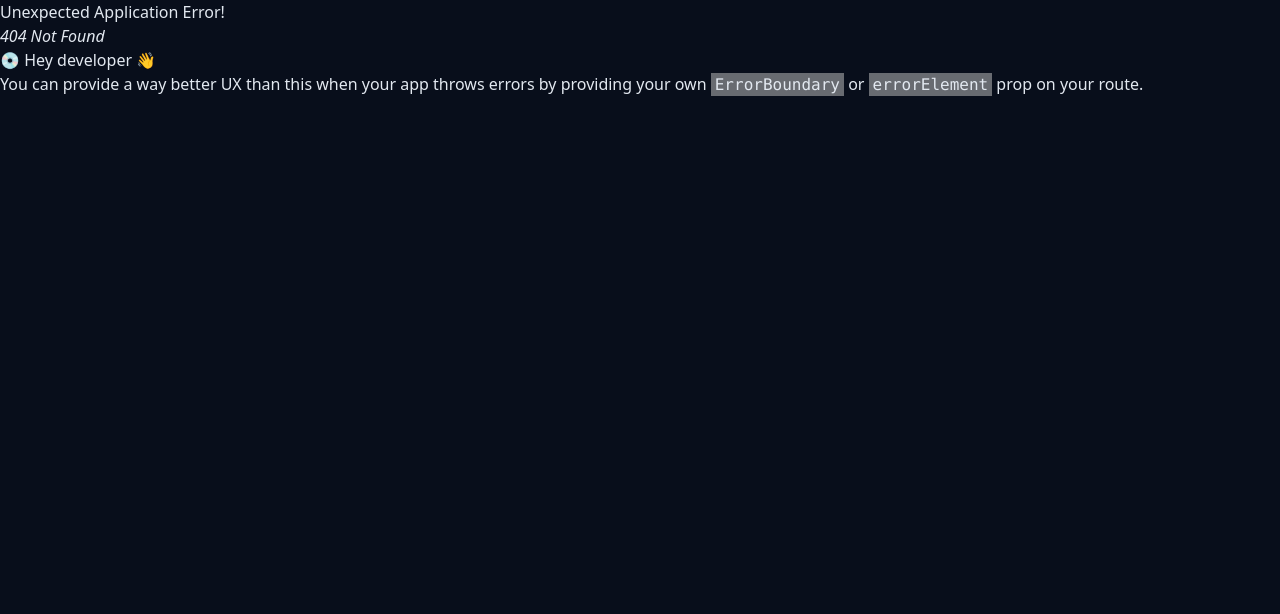
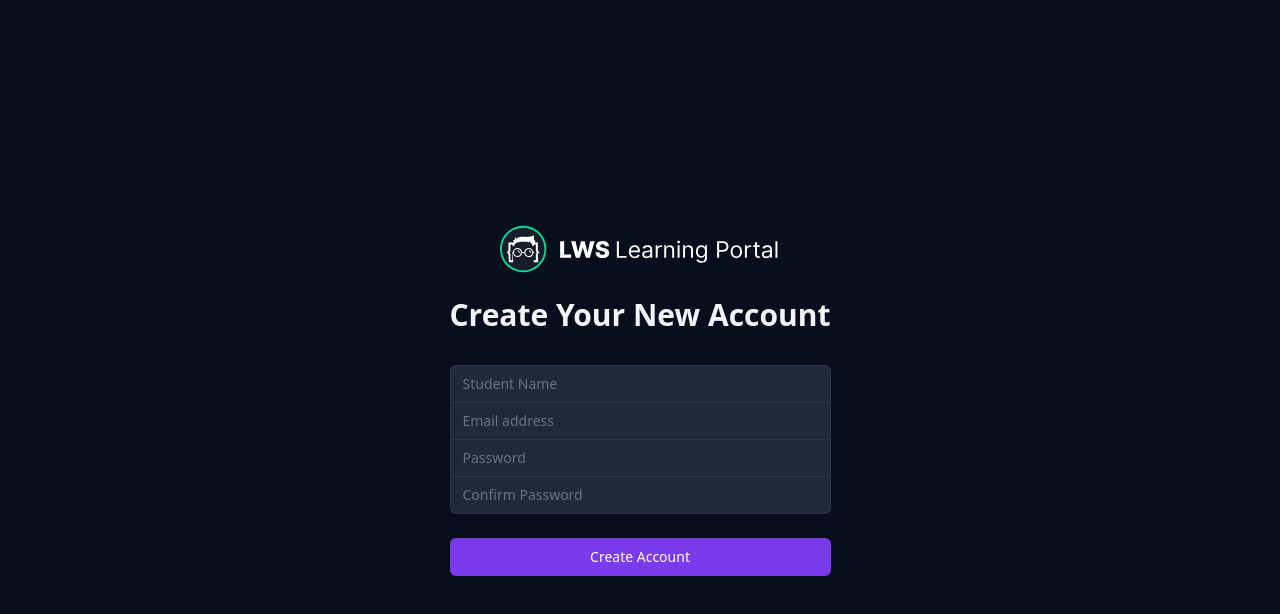
Before and after one commit to numangit/edtech-platform, a React (Create React App) app: page /register in a window 1280 px wide. Before the commit this address had no page. Shown: the top 614 px of the page. Built offline with nearby package versions, Linux system fonts and the light colour scheme.

Commit message:
student routes complete

```diff
--- a/src/pages/student/StudentLogin.js
+++ b/src/pages/student/StudentLogin.js
@@ -1,9 +1,11 @@
+import logo from "../../assets/image/learningportal.svg";
+
 const StudentLogin = () => {
     return (
         <section class="py-6 bg-primary h-screen grid place-items-center">
             <div class="mx-auto max-w-md px-5 lg:px-0">
                 <div>
-                    <img class="h-12 mx-auto" src="../assets/image/learningportal.svg" alt="" />
+                    <img class="h-12 mx-auto" src={logo} alt="LWS Logo" />
                     <h2 class="mt-6 text-center text-3xl font-extrabold text-slate-100">
                         Sign in to Student Account
                     </h2>
--- a/src/pages/student/StudentRegistration.js
+++ b/src/pages/student/StudentRegistration.js
@@ -1,9 +1,11 @@
+import logo from "../../assets/image/learningportal.svg";
+
 const StudentRegistration = () => {
     return (
         <section class="py-6 bg-primary h-screen grid place-items-center">
             <div class="mx-auto max-w-md px-5 lg:px-0">
                 <div>
-                    <img class="h-12 mx-auto" src="../assets/image/learningportal.svg" alt="" />
+                    <img class="h-12 mx-auto" src={logo} alt="LWS Logo" />
                     <h2 class="mt-6 text-center text-3xl font-extrabold text-slate-100">
                         Create Your New Account
                     </h2>
```
Also changed, not shown: src/routes/router/router.js (+12 -6 lines).
